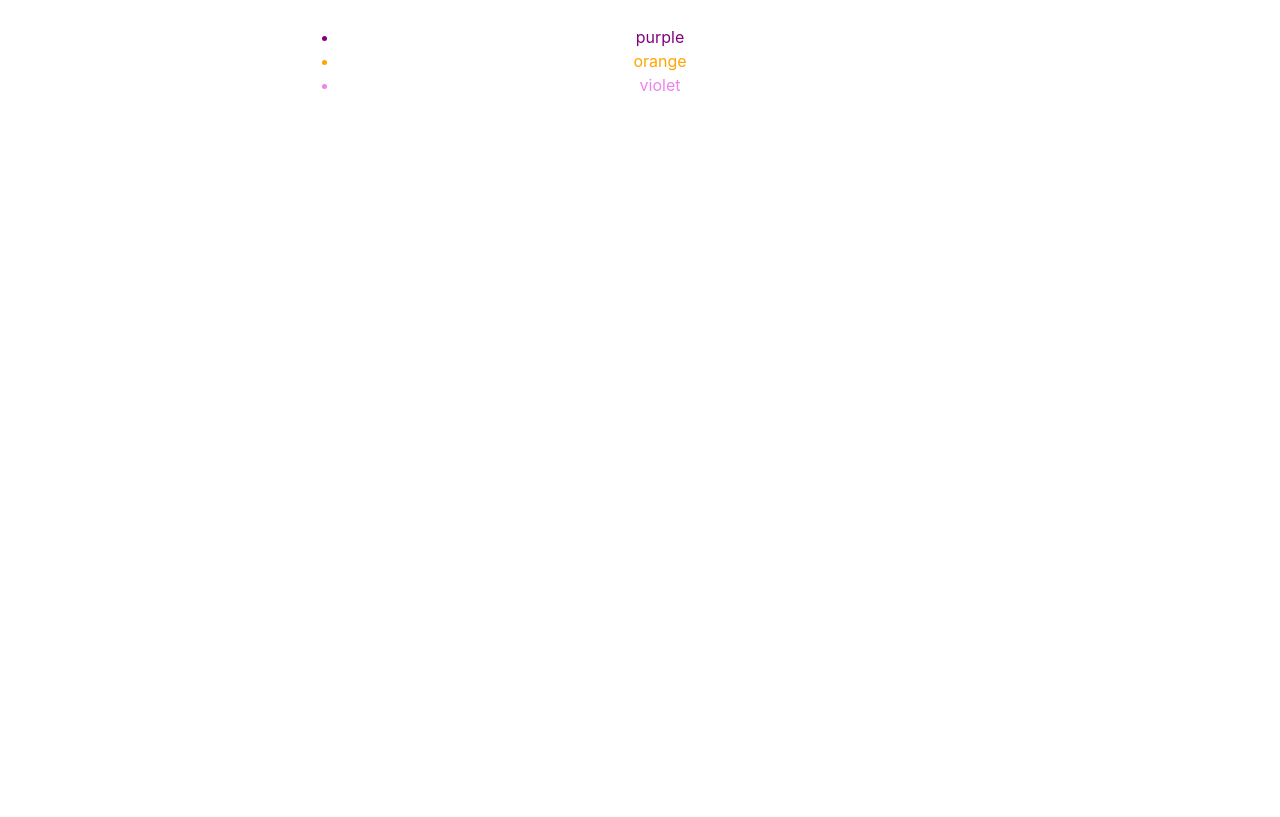
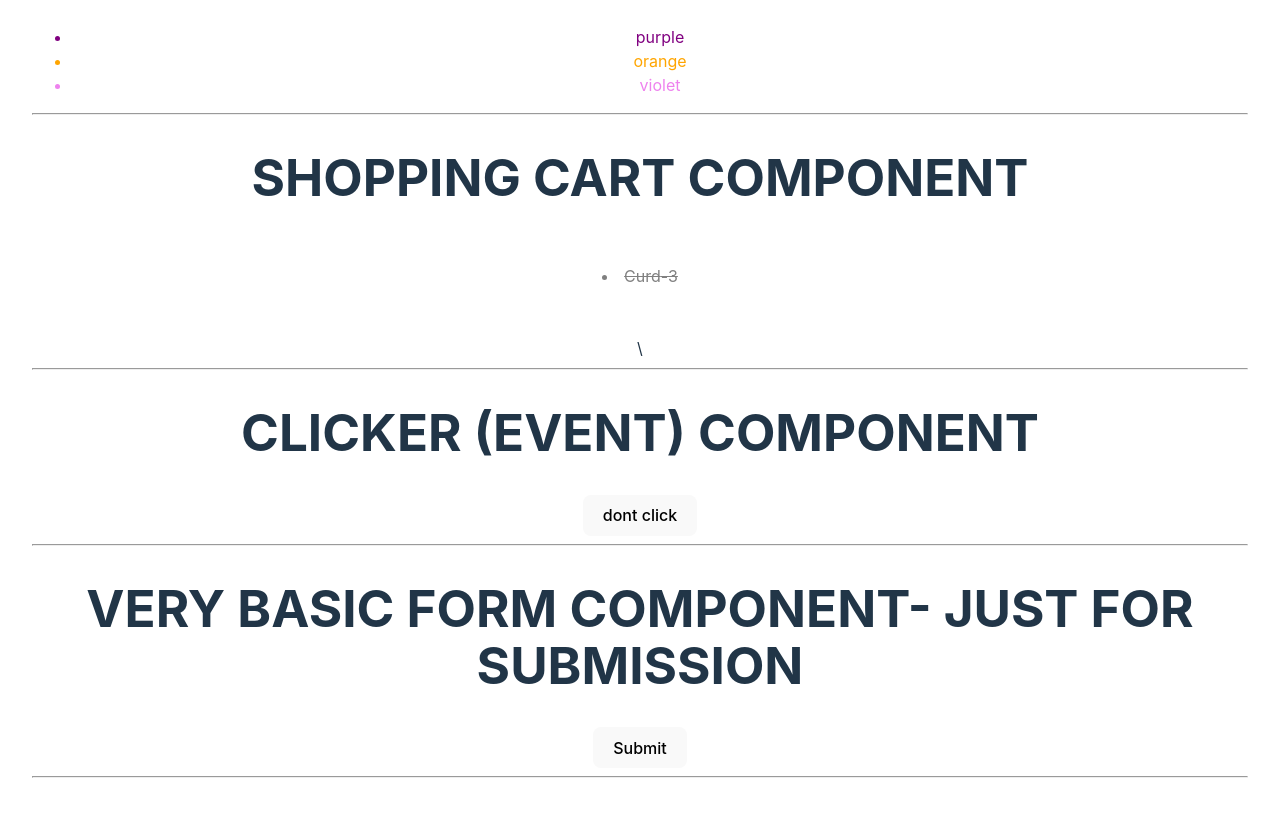
Before and after one commit to TaneeshkaReddy/learning-REACT, a React (Vite) app: page / in a window 1280 px wide. Shown: the part 1529-2346 px from the top of the page. Before the commit the page ends 1674 px from the top, so only its background shows below. Built offline with nearby package versions, Linux system fonts and the light colour scheme.

Commit message:
shopping list component+ react events

```diff
--- a/src/App.jsx
+++ b/src/App.jsx
@@ -6,6 +6,28 @@ import ListPicker from "./ListPicker";
 import DoubleDice from "./DoubleDice";
 import Heading from "./Heading";
 import ColorList from './ColorList';
+import ShoppingCart from './ShoppingCart';
+import Clicker from './Clicker';
+import Form from './Form';
+
+// const itemss=[
+//   {item:"Milk",quantity:2,added:false},
+//   {item:"Curd",quantity:3,added:true},
+//   {item:"Active Dry Yeast",quantity:1,added:false},
+//   {item:"Cocoa Powder",quantity:2,added:false},
+// ];
+
+//adding id for key
+const itemss=[
+  {id:1,item:"Milk",quantity:2,added:false},
+  {id:1,item:"Curd",quantity:3,added:true},
+  {id:1,item:"Active Dry Yeast",quantity:1,added:false},
+  {id:1,item:"Cocoa Powder",quantity:2,added:false},
+];
+
+
+
+
 
 function App() {
   return <div>
@@ -39,7 +61,20 @@ function App() {
    <h1>COLORLIST COMPONENT</h1>
    <ColorList colours={["red","pink","teal"]}></ColorList>
    <ColorList colours={["purple","orange","violet"]}></ColorList>
+   <hr></hr>
 
+   <h1>SHOPPING CART COMPONENT</h1>
+   <ShoppingCart items={itemss}></ShoppingCart>\
+   <hr />
+
+
+   <h1>CLICKER (EVENT) COMPONENT</h1>
+   <Clicker message="HII" buttonText="dont click"></Clicker>
+   <hr />
+
+   <h1>VERY BASIC FORM COMPONENT- JUST FOR SUBMISSION</h1>
+   <Form></Form>
+   <hr />
 
 
 
--- /dev/null
+++ b/src/Clicker.jsx
@@ -0,0 +1,48 @@
+//in normal JS events:
+// const btn=documnet.querySelector("button")
+//btn.addEventListener("click",function(){})
+
+//but in REACT:
+
+function handleClick(){
+   console.log("i clicked");
+}
+
+function handleHover(){
+  console.log("I AM HOVERING")
+}
+
+// export default function Clicker(){
+//   return (
+//     <div>
+//       <p>Click the button</p>
+//       <button onClick={handleClick}>Click</button>
+
+//       <p onMouseEnter={handleHover}>Hover ON ME</p>
+
+//     </div>
+//   )
+// }
+
+export default function Clicker({message,buttonText}){
+  const handleClick= () =>{
+    alert(message);
+  }
+  return (
+    <div>
+      {/* method 1 using arrow function */}
+      {/* <button onClick={()=>alert(message)}>{buttonText}</button> */}
+
+      {/* method 2 */}
+      <button onClick={handleClick}> {buttonText}</button>
+
+    </div>
+
+  )
+
+}
+
+//IMPORTANT:
+// if I do handleClick() - it will execute immediately no matter where
+// so even if i dont click button, it will be executed
+// if I do handleClick - only works for some event
--- /dev/null
+++ b/src/Form.jsx
@@ -0,0 +1,13 @@
+function handleFormSubmit(e){ // e is an event object passed by default
+  e.preventDefault(); // default tha kee- after submitting the form page apneaap refresh ho raha tha , so to prevent that we use this
+  console.log("form submitted");
+}
+
+export default function Form(){
+  return (
+    <form onSubmit={handleFormSubmit}>
+      <button>Submit</button>
+    </form>
+
+  )
+}
--- /dev/null
+++ b/src/ShoppingCart.jsx
@@ -0,0 +1,37 @@
+import ShoppingCartItem from "./ShoppingCartItem";
+
+//Before adding key
+// function ShoppingCart({items}){
+//   return (
+//     <div>
+//       {items.map(i=> (
+//       <li
+//       style={{
+//         color:i.added?"grey":"white",
+//         textDecoration:i.added?"line-through":"none"
+//         }}>
+//         {i.item} - {i.quantity}
+//         </li>
+//       ))}
+//     </div>
+//   )
+// }
+
+
+//after adding key
+function ShoppingCart({items}){
+  return (
+    <div>
+      {items.map(i=> (
+      <ShoppingCartItem key={i.id} {...i}></ShoppingCartItem> //using spread operator
+      //or
+      // <ShoppingCartItem key={i.id} item={i.item} quantity={i.quantity} added={i.added}></ShoppingCartItem>
+      ))}
+
+
+    </div>
+  )
+
+}
+
+export default ShoppingCart;
--- /dev/null
+++ b/src/ShoppingCartItem.jsx
@@ -0,0 +1,19 @@
+function ShoppingCartItem({id,item,quantity,added}){
+  const styles={color:added?"grey":"white",textDecoration:added?"line-through":"none"};
+  return (
+    <div>
+  <li style={styles}>{item}-{quantity}</li>
+  </div>
+  );
+
+}
+
+export default ShoppingCartItem;
+
+{/* <li key={i.id}
+      style={{
+        color:i.added?"grey":"white",
+        textDecoration:i.added?"line-through":"none"
+        }}>
+        {i.item} - {i.quantity}
+        </li> */}
```
